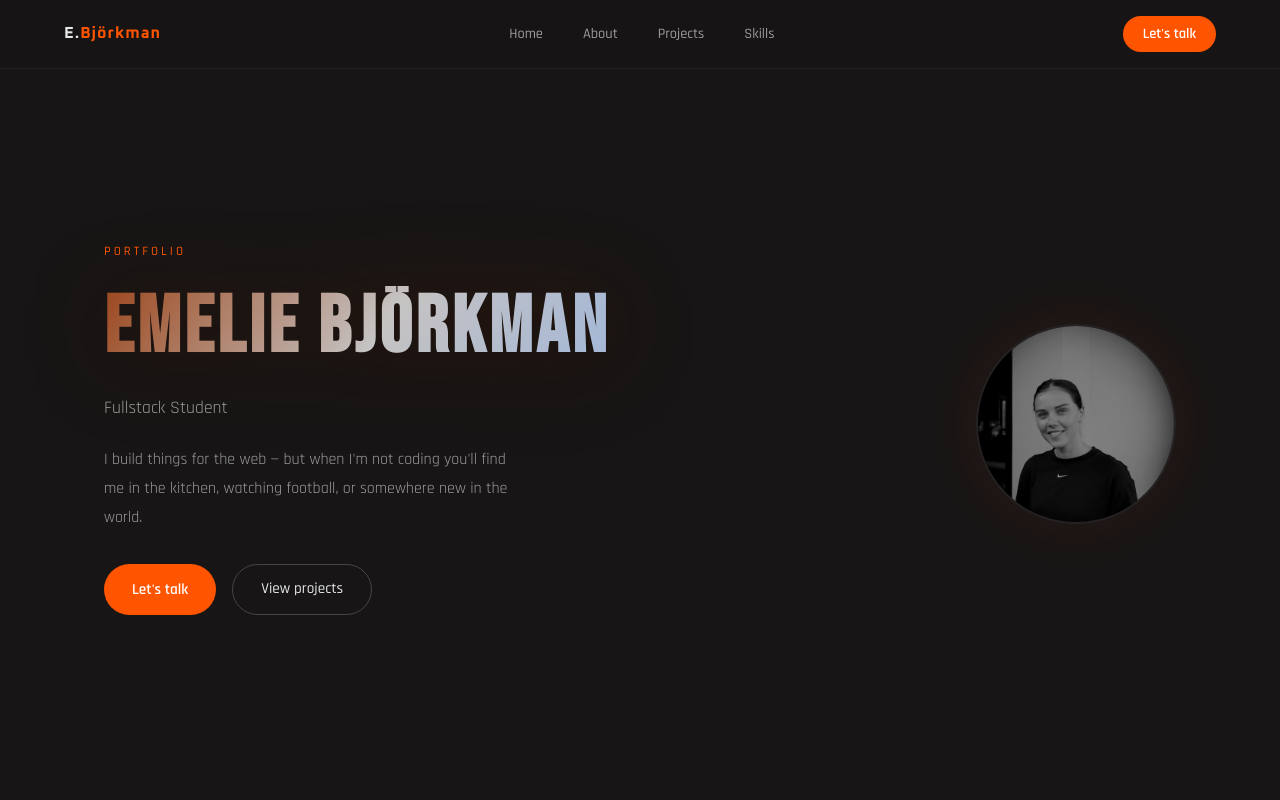
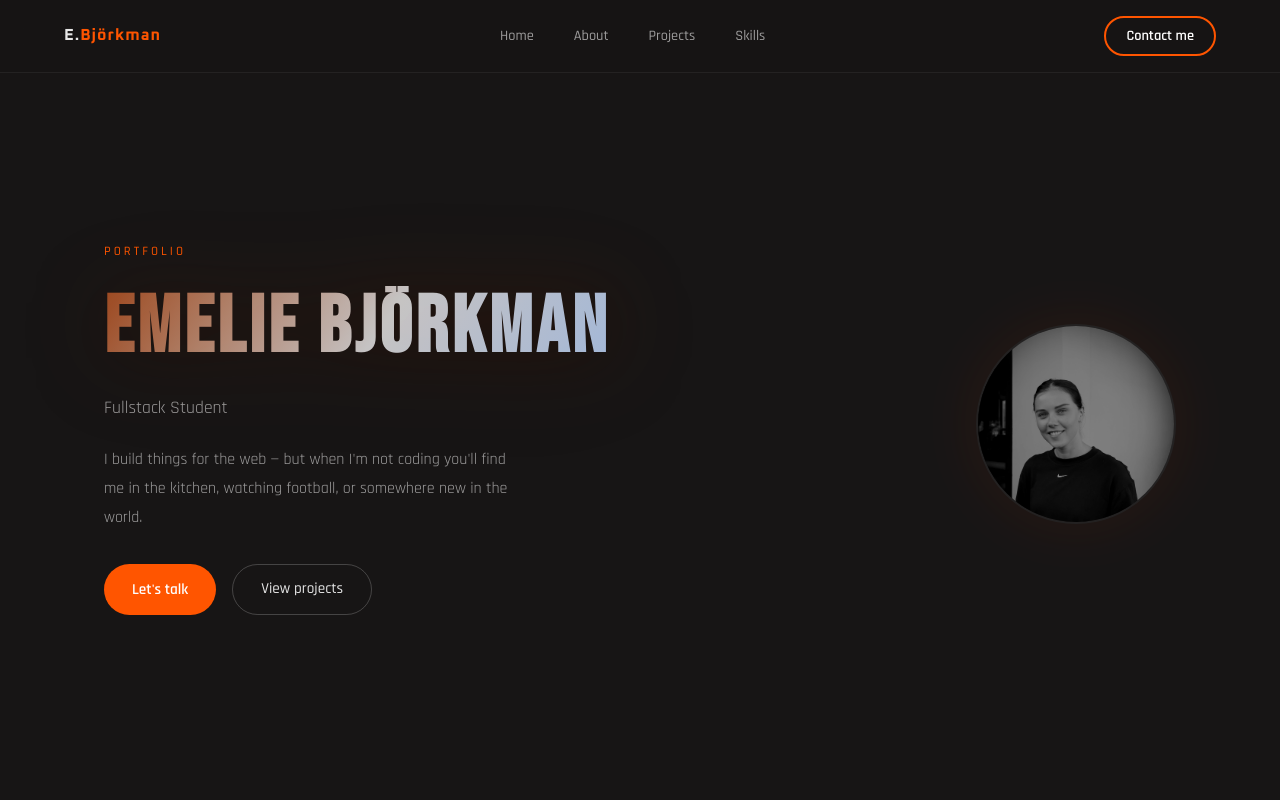
Before and after one commit to bjorkmanemelie/Bjorkman, a React (Vite) app in the folder client/: page / in a window 1280 px wide. Shown: the top 800 px of the page. Built offline with nearby package versions, Linux system fonts and the light colour scheme; no server answers.

Commit message:
update navbar: contact me button, glass effect

```diff
--- a/client/src/components/Navbar.tsx
+++ b/client/src/components/Navbar.tsx
@@ -15,7 +15,7 @@ const Navbar = ({ onContactClick }: NavbarProps) => {
         <li><a href="#skills">Skills</a></li>
       </ul>
       <button className="contact-button" onClick={onContactClick}>
-        Let's talk
+        Contact me
       </button>
     </nav>
   );
--- a/client/src/styles/Navbar.css
+++ b/client/src/styles/Navbar.css
@@ -4,9 +4,9 @@
   top: 0;
   left: 0;
   right: 0;
-  background-color: rgba(23, 21, 21, 0.85);
-  backdrop-filter: blur(12px);
-  -webkit-backdrop-filter: blur(12px);
+  background-color: rgba(23, 21, 21, 0.4);
+  backdrop-filter: blur(20px);
+  -webkit-backdrop-filter: blur(20px);
   display: flex;
   align-items: center;
   justify-content: space-between;
@@ -45,20 +45,21 @@
 }
 
 .contact-button {
-  background-color: var(--color-accent);
+  background-color: transparent;
   color: #fff;
   padding: 0.55rem 1.25rem;
   border-radius: 50px;
-  border: none;
+  border: 2px solid var(--color-accent);
   cursor: pointer;
   font-weight: 600;
   font-size: 0.9rem;
   font-family: inherit;
-  transition: opacity 0.2s ease;
+  transition: background-color 0.2s ease, color 0.2s ease;
 }
 
 .contact-button:hover {
-  opacity: 0.85;
+  background-color: var(--color-accent);
+  color: #fff;
 }
 
 @media (max-width: 768px) {
```
